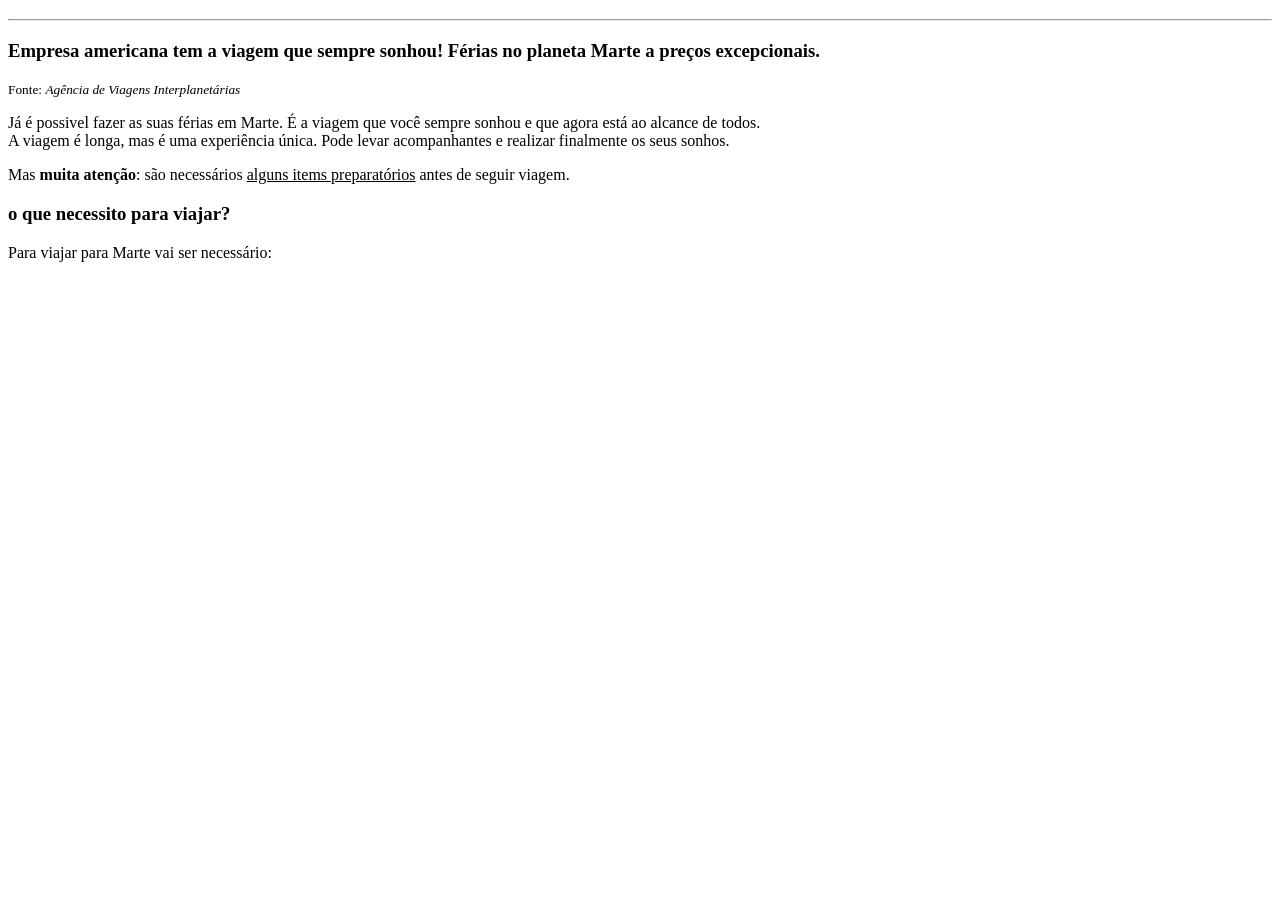
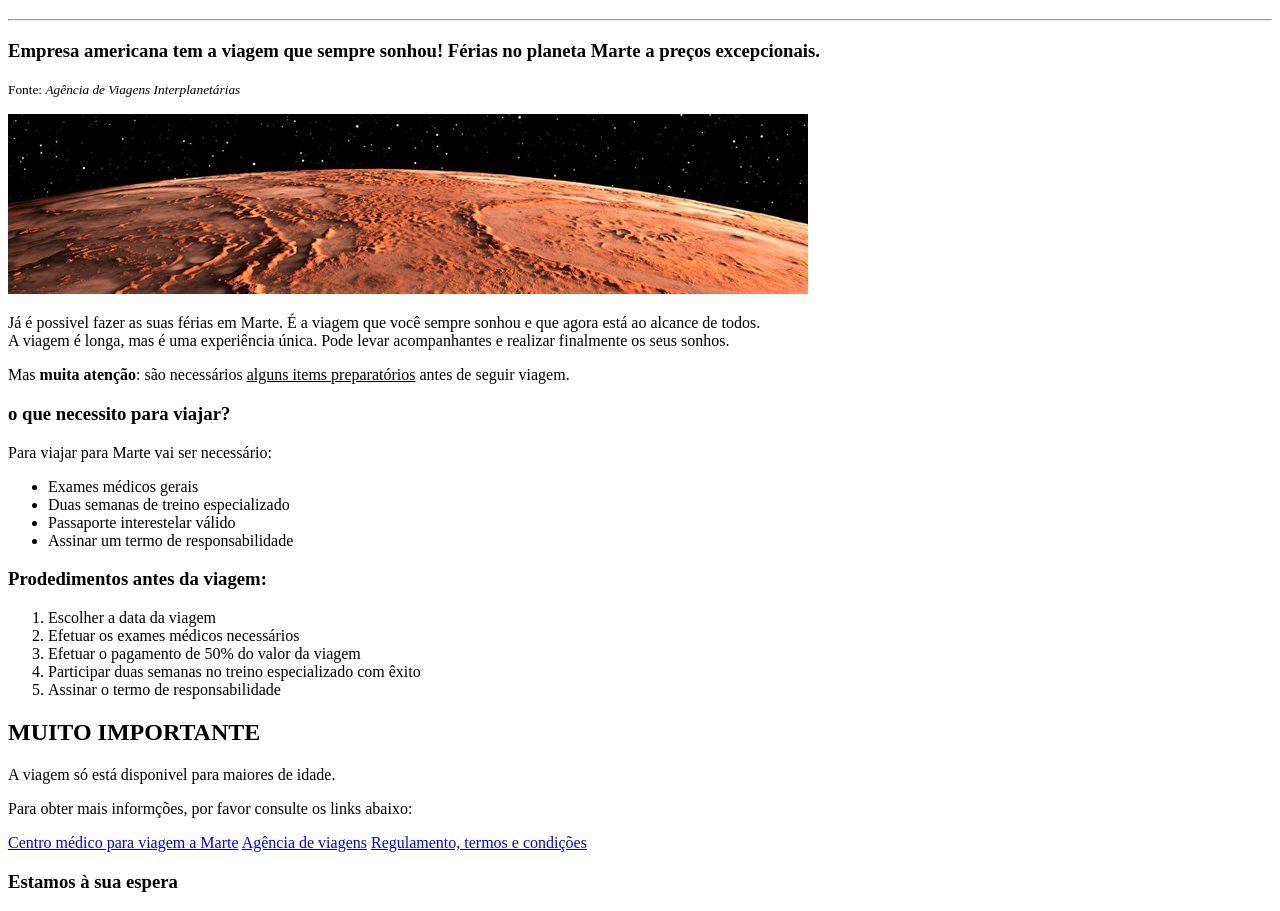
Before and after one commit to pmbs1978/curso_web_completo, a plain HTML site: page 003/noticia.html in a window 1280 px wide. Shown: the part 61-972 px from the top of the page. Before the commit the page ends 800 px from the top, so only its background shows below. Drawn offline with Linux system fonts and the light colour scheme.

Commit message:
aula 010

```diff
--- a/003/noticia.html
+++ b/003/noticia.html
@@ -7,26 +7,67 @@
   </head>
   <body>
     <h1>Já é possivel viajar de férias para Marte</h1>
+
     <hr />
+
     <h3>
       Empresa americana tem a viagem que sempre sonhou! Férias no planeta Marte
       a preços excepcionais.
     </h3>
+
     <p>
       <small> Fonte: <i>Agência de Viagens Interplanetárias</i> </small>
     </p>
+
     <!-- isto é um comentário -->
+
+    <img src="planet_mars.jpg" alt="Imagem do planeta Marte" />
+
     <p>
       Já é possivel fazer as suas férias em Marte. É a viagem que você sempre
       sonhou e que agora está ao alcance de todos.<br />
       A viagem é longa, mas é uma experiência única. Pode levar acompanhantes e
       realizar finalmente os seus sonhos.
     </p>
+
     <p>
       Mas <strong>muita atenção</strong>: são necessários
       <u>alguns items preparatórios</u> antes de seguir viagem.
     </p>
+
     <h3>o que necessito para viajar?</h3>
+
     <p>Para viajar para Marte vai ser necessário:</p>
+
+    <ul>
+      <li>Exames médicos gerais</li>
+      <li>Duas semanas de treino especializado</li>
+      <li>Passaporte interestelar válido</li>
+      <li>Assinar um termo de responsabilidade</li>
+    </ul>
+
+    <h3>Prodedimentos antes da viagem:</h3>
+
+    <ol>
+      <li>Escolher a data da viagem</li>
+      <li>Efetuar os exames médicos necessários</li>
+      <li>Efetuar o pagamento de 50% do valor da viagem</li>
+      <li>Participar duas semanas no treino especializado com êxito</li>
+      <li>Assinar o termo de responsabilidade</li>
+    </ol>
+
+    <h2>MUITO IMPORTANTE</h2>
+
+    <p>A viagem só está disponivel para maiores de idade.</p>
+
+    <p>Para obter mais informções, por favor consulte os links abaixo:</p>
+
+    <!-- links -->
+
+    <a href="#">Centro médico para viagem a Marte</a>
+    <a href="#">Agência de viagens</a>
+    <a href="#">Regulamento, termos e condições</a>
+
+    <h3>Estamos à sua espera</h3>
   </body>
 </html>
```
